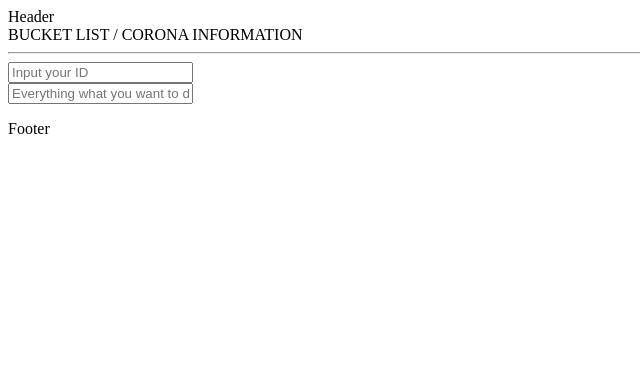
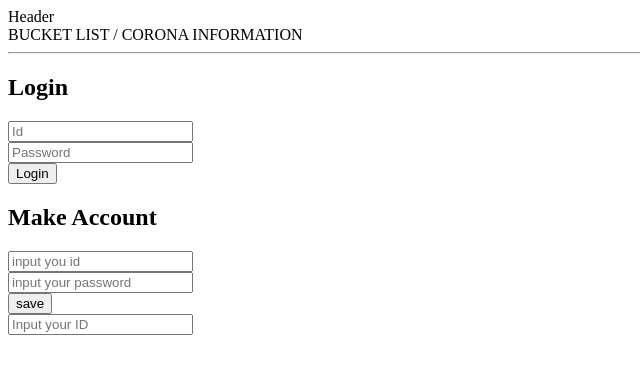
Before and after one commit to kimhaech/hufs_webprogramming_hw, a plain HTML site: page index.html in a window 1280 px wide. Shown: the whole page, without its empty margins (0-640 px from the left). Drawn offline with Linux system fonts and the light colour scheme.

Commit message:
change login

```diff
--- a/app.js
+++ b/app.js
@@ -1,7 +1,27 @@
-const loginForm = document.getElementById("login-form")
-const loginInput = loginForm.querySelector("input")
-const greeting = document.querySelector("#greeting")
+const loginForm = document.getElementById("login-form") // 로그인 폼
+const loginInput = loginForm.querySelector("input") // 로그인 입력 창
+const greeting = document.querySelector("#greeting")  // 인사말
+const bucketlistInput = document.querySelector("#bucket-form")  // 버킷리스트 입력 창
 
+//
+const lid_check = document.querySelector("#ID") // 로그인 id 입력 div
+const check_id = document.querySelector("input")
+const lpw_check = document.querySelector("#PW") // 로그인 pw 입력 div
+const check_pw = document.querySelector("input")
+const loginButton = document.querySelector(".loginButton") // 로그인 버튼
+
+function CheckValue(){
+  const ID = check_id.value;  // id
+  const PASSWORD = check_pw.value;  // pw
+  if(localStorage.getItem(ID) == PASSWORD){ // localstorage에 입력한 id와 pw가 일치하는 경우
+    alert("SUCCESS")
+  }else{
+    alert("WRONG ID or PASSWORD")
+  }
+}
+
+loginButton.addEventListener("click", CheckValue) // 로그인 버튼 클릭시 함수 호출
+//
 const HIDDEN = "hidden"
 const USERNAME_KEY = "username"
 
@@ -22,7 +42,8 @@ if(savedUsername === null){ // 저장된 유저이름이 없다
   // login 띄움
   loginForm.classList.remove(HIDDEN)
   loginForm.addEventListener("submit",onLoginSubmit)
-}else{
+  }else{
   greeting.innerText = `Hello ${savedUsername}`
   greeting.classList.remove(HIDDEN)
+  bucketlistInput.classList.remove(HIDDEN)
 }
--- a/index.html
+++ b/index.html
@@ -15,7 +15,36 @@
     BUCKET LIST / CORONA INFORMATION
     <hr>
   </nav>
+  <!--login-->
   <section>
+    <div class="texts">
+      <div class="login">
+        <h2>Login</h2>
+        <div id="ID">
+          <input id="InputID" type="text" placeholder="Id">
+        </div>
+        <div id="PW">
+          <input id="InputPW" type="password" placeholder="Password">
+        </div>
+        <form class="loginButton">
+          <input id="loginbtn" type="submit" value="Login">
+        </form>
+      </div>
+  <!--join-->
+      <div class="join">
+        <h2>Make Account</h2>
+        <div id="mid">
+          <input id="id" type="text" placeholder="input you id">
+        </div>
+        <div id="mpw">
+          <input id="pw" type="password" placeholder="input your password">
+        </div>
+        <form class="joinButton">
+          <input id="jbtn" type="submit" value="save">
+        </form>
+      </div>
+    </div>
+
     <form class='hidden' id='login-form'>
       <input required maxlength="20" type="text" placeholder="Input your ID">
     </form>
@@ -24,13 +53,12 @@
       <input type="password" placeholder="Input your PW">
     </form> -->
     <h1 id="greeting" class="hidden"></h1>
-    <form id="bucket-form">
+    <form id="bucket-form" class="hidden">
       <input type="text" placeholder="Everything what you want to do.">
     </form>
     <ul id='bucket-list'></ul>
   </section>
   <footer>
-    Footer
   </footer>
   <script src="app.js"></script>
   <script src="bucketlist.js"></script>
```
